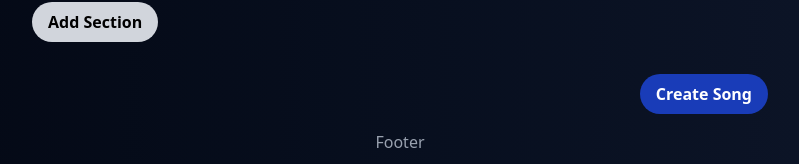
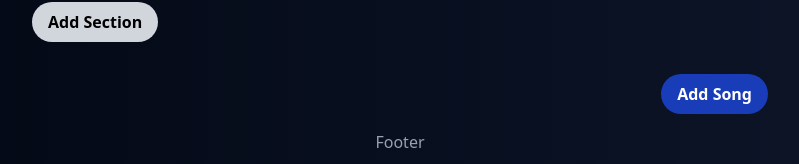
Before and after one commit to horaciodominguez/chordblocks-react-typescript, a React (Vite) app: page /new in a window 1280 px wide. Shown: the part 519-683 px from the top of the page, without its empty margins (240-1039 px from the left). Built offline with nearby package versions, Linux system fonts and the light colour scheme.

Commit message:
fix: update button text in SongForm to reflect song creation or update action

```diff
--- a/src/modules/songs/components/SongForm.tsx
+++ b/src/modules/songs/components/SongForm.tsx
@@ -39,7 +39,7 @@ export const SongForm = ({ handleAddSong, initialSong }: Props) => {
 
         <div className="mb-4 justify-end flex">
           <Button type="submit" variant="save">
-            Create Song
+            {initialSong ? "Update Song" : "Add Song"}
           </Button>
         </div>
       </div>
```
